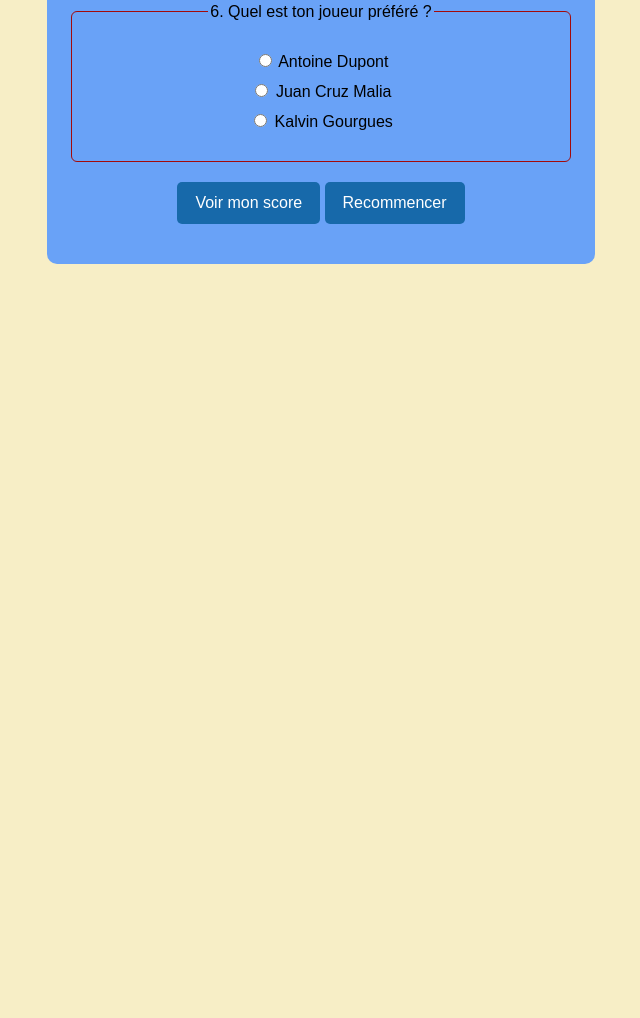
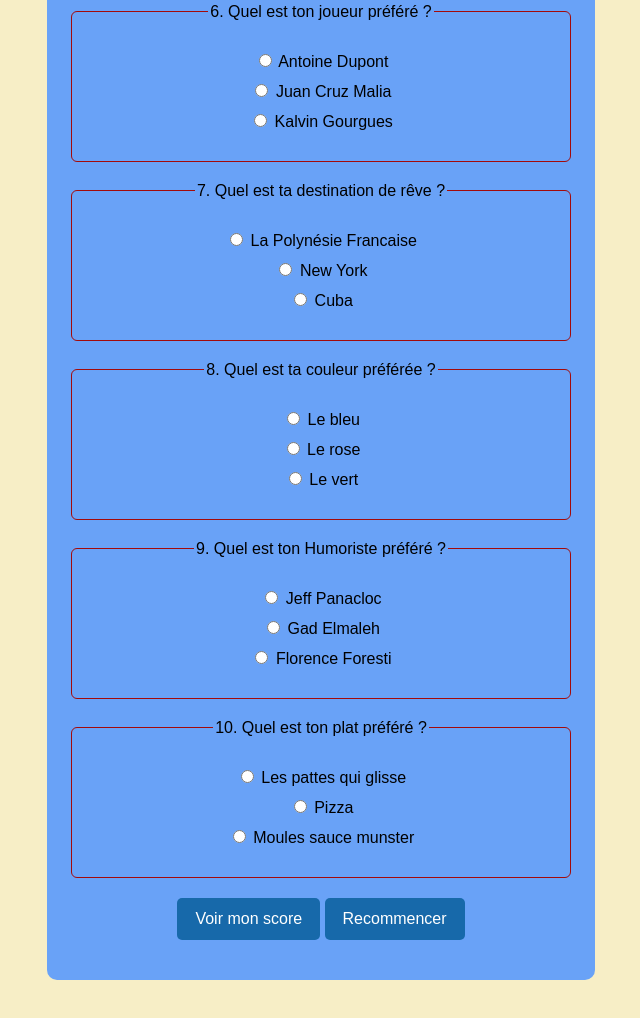
Before and after one commit to Nasty1011/Mon-qui, a plain HTML site: page index.html in a window 1280 px wide. Shown: the part 1280-2298 px from the top of the page, without its empty margins (319-959 px from the left). Before the commit the page ends 1582 px from the top, so only its background shows below. Drawn offline with Linux system fonts and the light colour scheme.

Commit message:
Refactor quiz HTML structure and add questions

```diff
--- a/index.html
+++ b/index.html
@@ -35,7 +35,7 @@
 
   <script>
     function changerTitre() {
-      document.getElementById("titre").textContent = "Bravo tu as reussi la premier étape! Tu va retrouver un questionnaire Attention!!!! Y a peut etre un piége!";
+      document.getElementById("titre").textContent = "Bravo tu as reussi la premier étape! Tu va retrouver un questionnaire Attention!!!! Y a peut être un piége!";
     }
   </script>
 </body>
@@ -135,6 +135,34 @@
       <label><input type="radio" name="q6" value="c"> Kalvin Gourgues </label>
     </fieldset>
 
+    <fieldset>
+      <legend>7. Quel est ta destination de rêve ?</legend>
+      <label><input type="radio" name="q7" value="a" required> La Polynésie Francaise </label>
+      <label><input type="radio" name="q7" value="b"> New York </label>
+      <label><input type="radio" name="q7" value="c"> Cuba </label>
+    </fieldset>
+
+    <fieldset>
+      <legend>8. Quel est ta couleur préférée ?</legend>
+      <label><input type="radio" name="q8" value="a" required> Le bleu</label>
+      <label><input type="radio" name="q8" value="b"> Le rose </label>
+      <label><input type="radio" name="q8" value="c"> Le vert </label>
+    </fieldset>
+
+    <fieldset>
+      <legend>9. Quel est ton Humoriste préféré ?</legend>
+      <label><input type="radio" name="q9" value="a" required> Jeff Panacloc </label>
+      <label><input type="radio" name="q9" value="b"> Gad Elmaleh </label>
+      <label><input type="radio" name="q9" value="c"> Florence Foresti</label>
+    </fieldset>
+
+    <fieldset>
+      <legend>10. Quel est ton plat préféré ?</legend>
+      <label><input type="radio" name="q10" value="a" required> Les pattes qui glisse</label>
+      <label><input type="radio" name="q10" value="b"> Pizza </label>
+      <label><input type="radio" name="q10" value="c"> Moules sauce munster</label>
+    </fieldset>
+
 
     <button type="submit">Voir mon score</button>
     <button type="button" id="recommencer">Recommencer</button>
@@ -159,6 +187,10 @@
         q4: "a",
         q5: "c",
         q6: "c",
+        q7: "a",
+        q8: "b",
+        q9: "c",
+        q10: "c",
       };
 
       let score = 0;
@@ -171,7 +203,7 @@
         }
       }
 
-      resultat.textContent = `Tu as obtenu ${score} bonne(s) réponse(s) sur 6.`;
+      resultat.textContent = `Tu as obtenu ${score} bonne(s) réponse(s) sur 10.`;
     });
   </script>
 </body>
```
